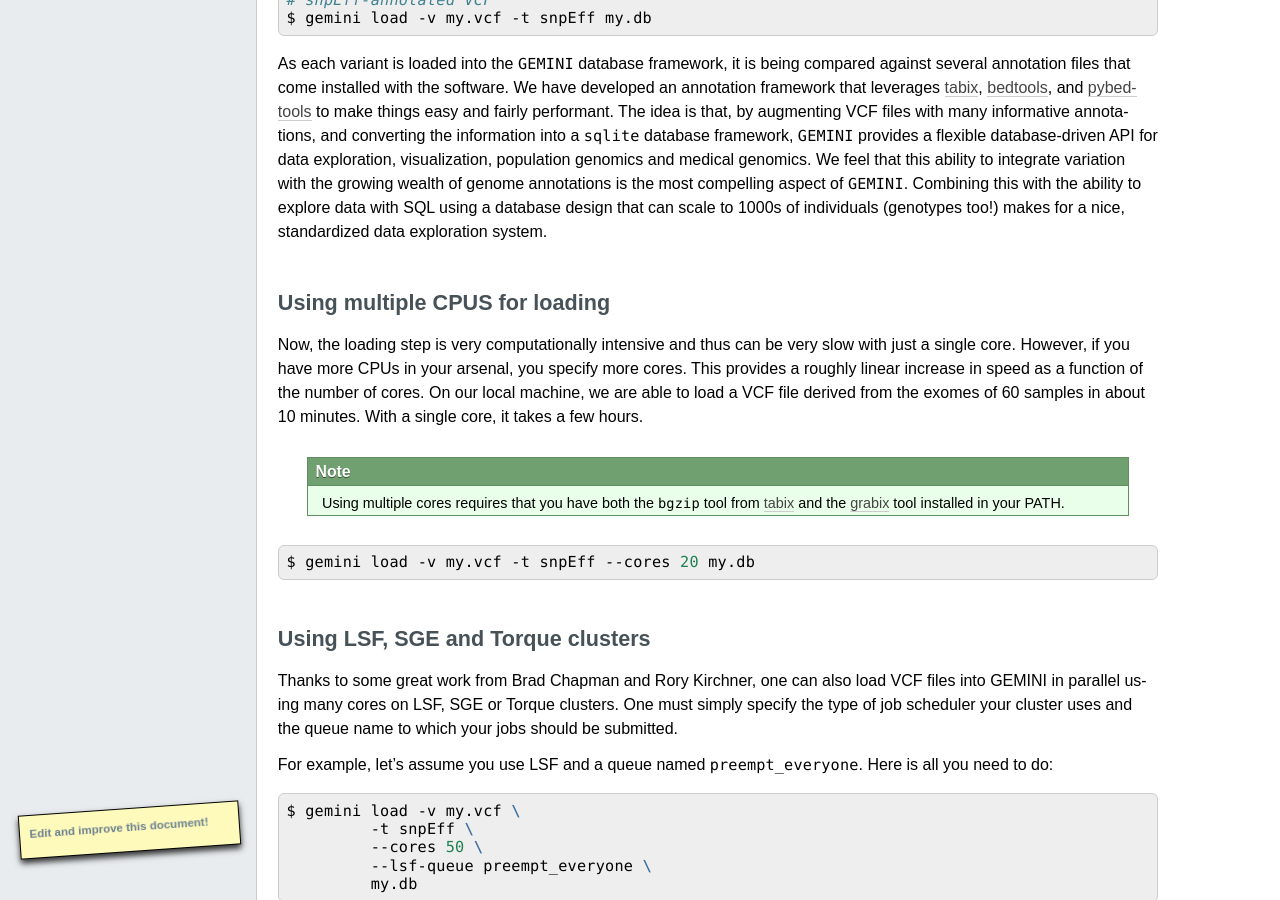
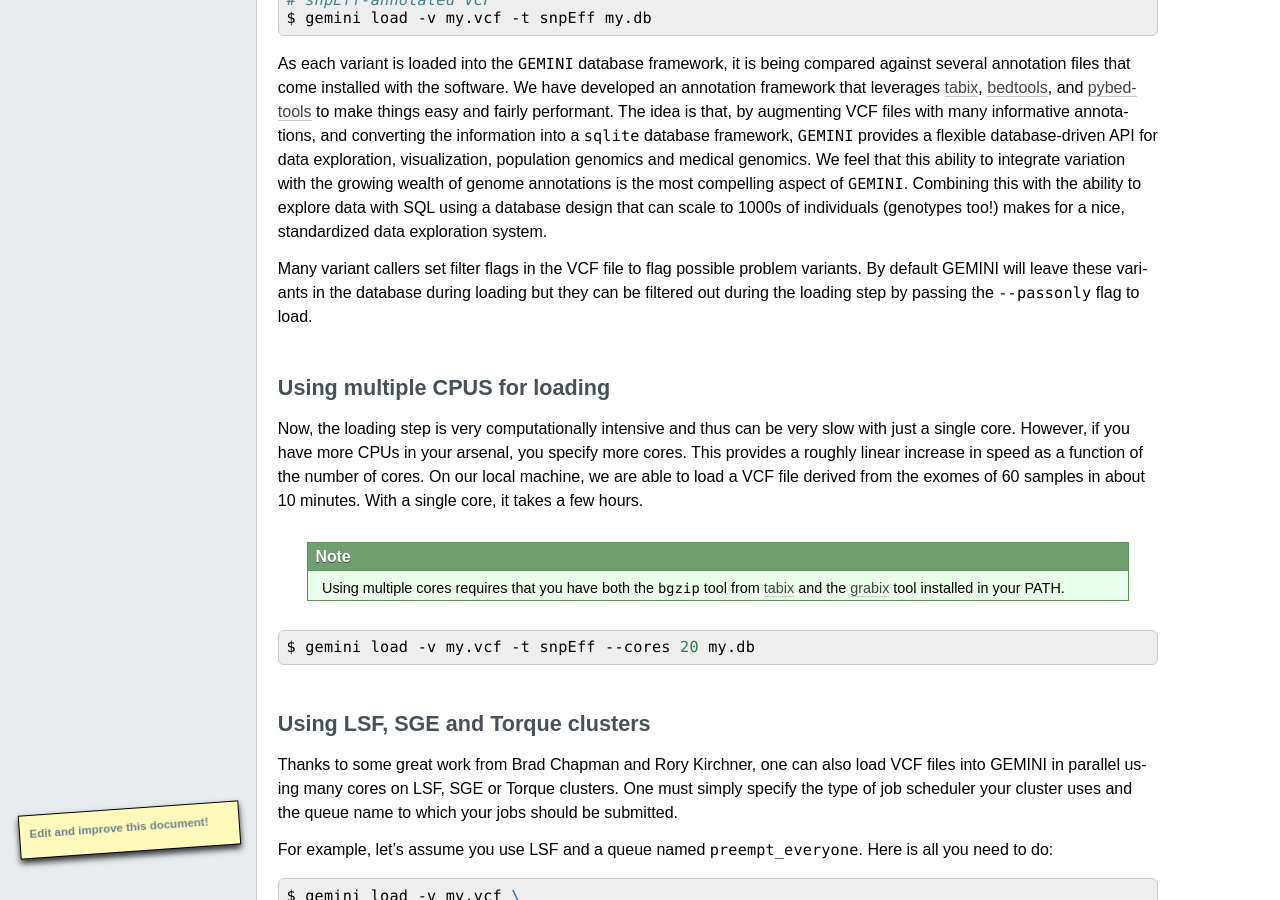
Before and after one commit to arq5x/gemini, a Sphinx documentation site: the page built from docs/content/loading.rst, in a window 1280 px wide and 900 px high, scrolled down 926 px. Built offline with Sphinx 7.4.7, drawn with Linux system fonts in a browser that asks for light colours; formulas are drawn with MathJax 3; pages that are not in the unit, such as notebooks, are missing from menus; comment, search, counter and statistics services are not loaded; the version number is read from the project's files by our own code.

Commit message:
Added --passonly documentation.

```diff
--- a/docs/content/history.rst
+++ b/docs/content/history.rst
@@ -4,7 +4,8 @@ Release History
 
 0.6.3 (in development)
 =======================================
-1. Added permutation testing to the c-alpha test via the ``--permutations`` option.
+1. Addition permutation testing to the c-alpha test via the ``--permutations`` option.
+2. Addition of the ``--passonly`` option during loading to filter out all variants with a filter flag set.
 
 0.6.2 (2013-Oct-7)
 =======================================
--- a/docs/content/loading.rst
+++ b/docs/content/loading.rst
@@ -65,6 +65,12 @@ with the growing wealth of genome annotations is the most compelling aspect of
 ``GEMINI``.  Combining this with the ability to explore data with SQL
 using a database design that can scale to 1000s of individuals (genotypes too!)
 makes for a nice, standardized data exploration system.
+
+Many variant callers set filter flags in the VCF file to flag possible problem
+variants. By default GEMINI will leave these variants in the database during
+loading but they can be filtered out during the loading step by passing the
+``--passonly`` flag to load.
+
 
 ================================
 Using multiple CPUS for loading
```
